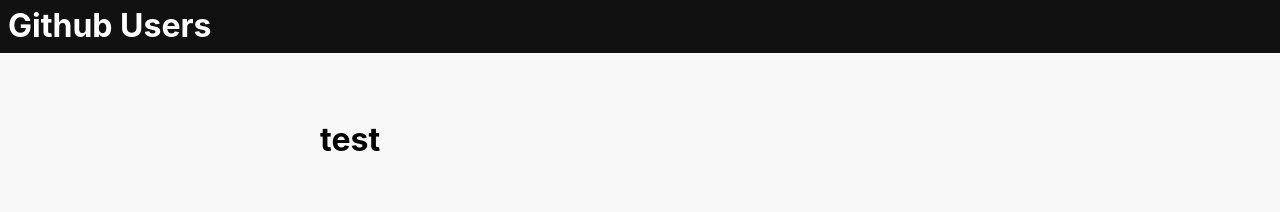
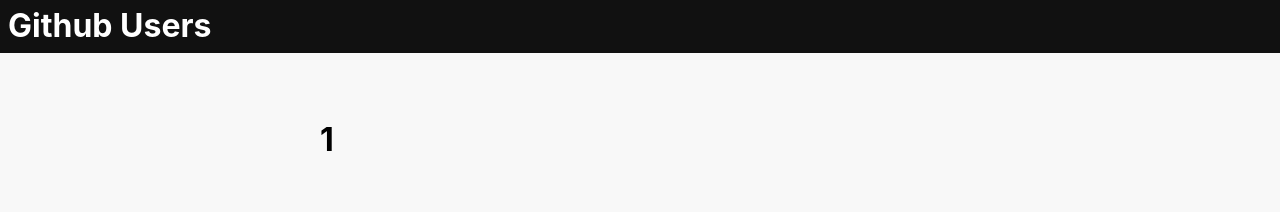
Before and after one commit to thebeckyhamm/github-user-project, a React (Create React App) app: page /user/profile/1 in a window 1280 px wide. Shown: the top 212 px of the page. Built offline with nearby package versions, Linux system fonts and the light colour scheme.

Commit message:
Task: Get profile route working

```diff
--- a/src/App.js
+++ b/src/App.js
@@ -14,7 +14,7 @@
         <Router>
           <Switch>
             <Route path='/search/users' component={Users} />
-            <Route path='/user/profile' component={Profile} />
+            <Route path='/user/profile/:login' component={Profile} />
             <Route component={Users} />
           </Switch>
         </Router>
--- a/src/components/Profile/Profile.js
+++ b/src/components/Profile/Profile.js
@@ -1,6 +1,8 @@
 import React from "react";
 import "./Profile.scss";
+import { useParams } from "react-router-dom";
 
 export default function Profile() {
-  return <h1>test</h1>;
+  const { login } = useParams();
+  return <h1>{login}</h1>;
 }
--- a/src/components/Users/Users.js
+++ b/src/components/Users/Users.js
@@ -1,6 +1,7 @@
 import React from "react";
 import { getUsers } from "../../utils/api";
 import Search from "../Search/Search";
+import { Link } from "react-router-dom";
 import "./Users.scss";
 
 export default function Users() {
@@ -32,8 +33,10 @@
           {results.map(({ login, id, avatar_url }) => {
             return (
               <li className='results__item' key={id}>
-                <img className='results__img' src={avatar_url} alt={login} />
-                <span className='results__username'>{login}</span>
+                <Link to={`user/profile/${login}`}>
+                  <img className='results__img' src={avatar_url} alt={login} />
+                  <span className='results__username'>{login}</span>
+                </Link>
               </li>
             );
           })}
```
